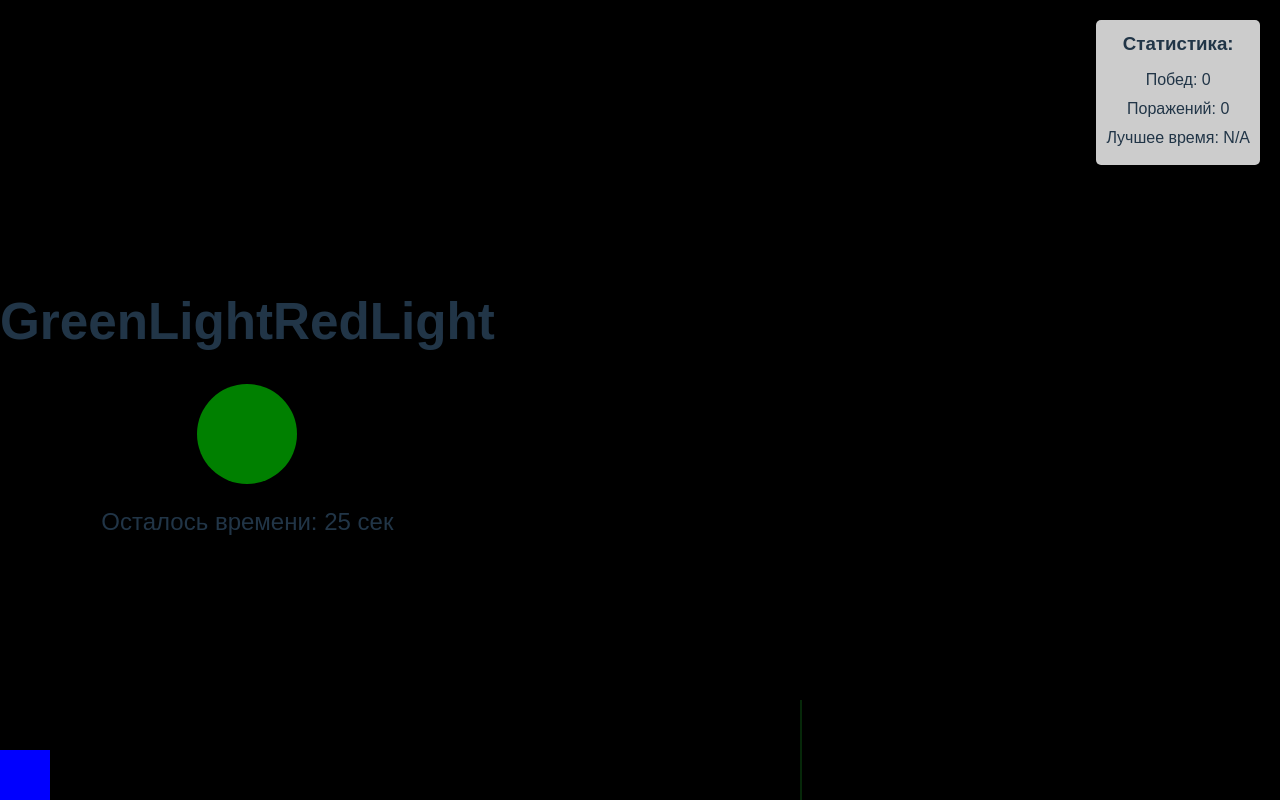
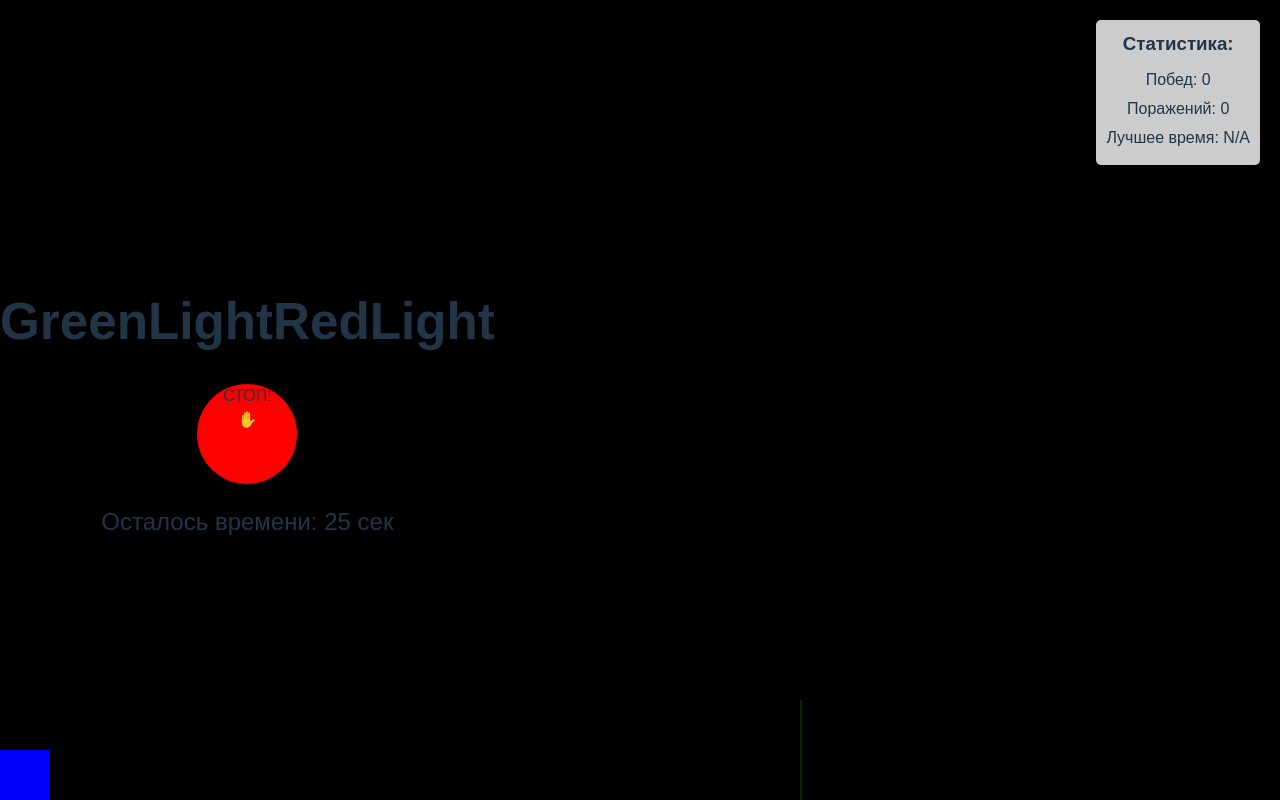
Before and after one commit to zhdanovan/GreenLightRedLightTS, a React (Vite) app in the folder red-light-green-light/: page / in a window 1280 px wide. Built offline with nearby package versions, Linux system fonts and the light colour scheme.

Commit message:
update Light.tsx

```diff
--- a/red-light-green-light/src/components/GameController.tsx
+++ b/red-light-green-light/src/components/GameController.tsx
@@ -33,7 +33,7 @@ const GameController: React.FC = () => {
           },300);
         }
       },2000);
-    },10000);
+    },3000);
 
     return () => clearInterval(lightInterval);
   }, [isGreen, isPlayerMove])
--- a/red-light-green-light/src/components/Light.tsx
+++ b/red-light-green-light/src/components/Light.tsx
@@ -7,10 +7,26 @@ interface LightProps {
 }
 
 const Light : React.FC<LightProps> = ({isGreen, isBlink}) => {
+
+  const [isAnimating, setIsAnimating] = useState(false);
+
+  useEffect(() => {
+    if (isBlink) {
+      setIsAnimating(true);
+      const timer = setTimeout(() => setIsAnimating(false), 2000);
+      return () => clearTimeout(timer);
+    }
+  }, [isBlink]);
+
     return (
-        <div
-        className={`light ${isGreen ? 'green' : 'red'} ${isBlink ? 'blink' : ''}`}
-      />
+      <div className={`light ${isGreen ? 'green' : 'red'} ${isAnimating ? 'blink' : ''}`}>
+      <span className="light-text">
+        {isGreen ? 'Можно двигаться' : 'СТОП!'}
+      </span>
+      <div className="light-icon">
+        {isGreen ? '🚦' : '✋'}
+      </div>
+    </div>
     );
   };
 
```
